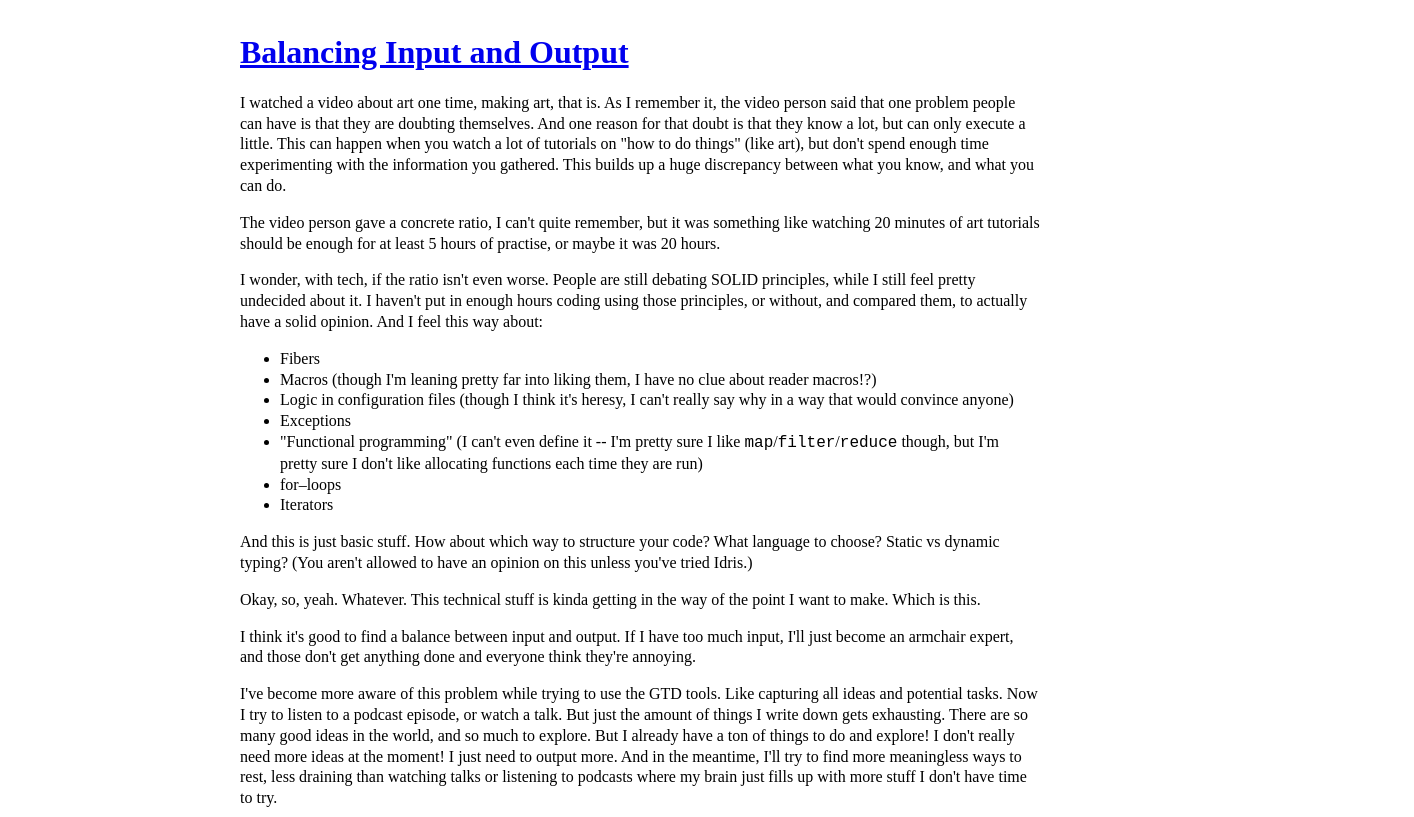
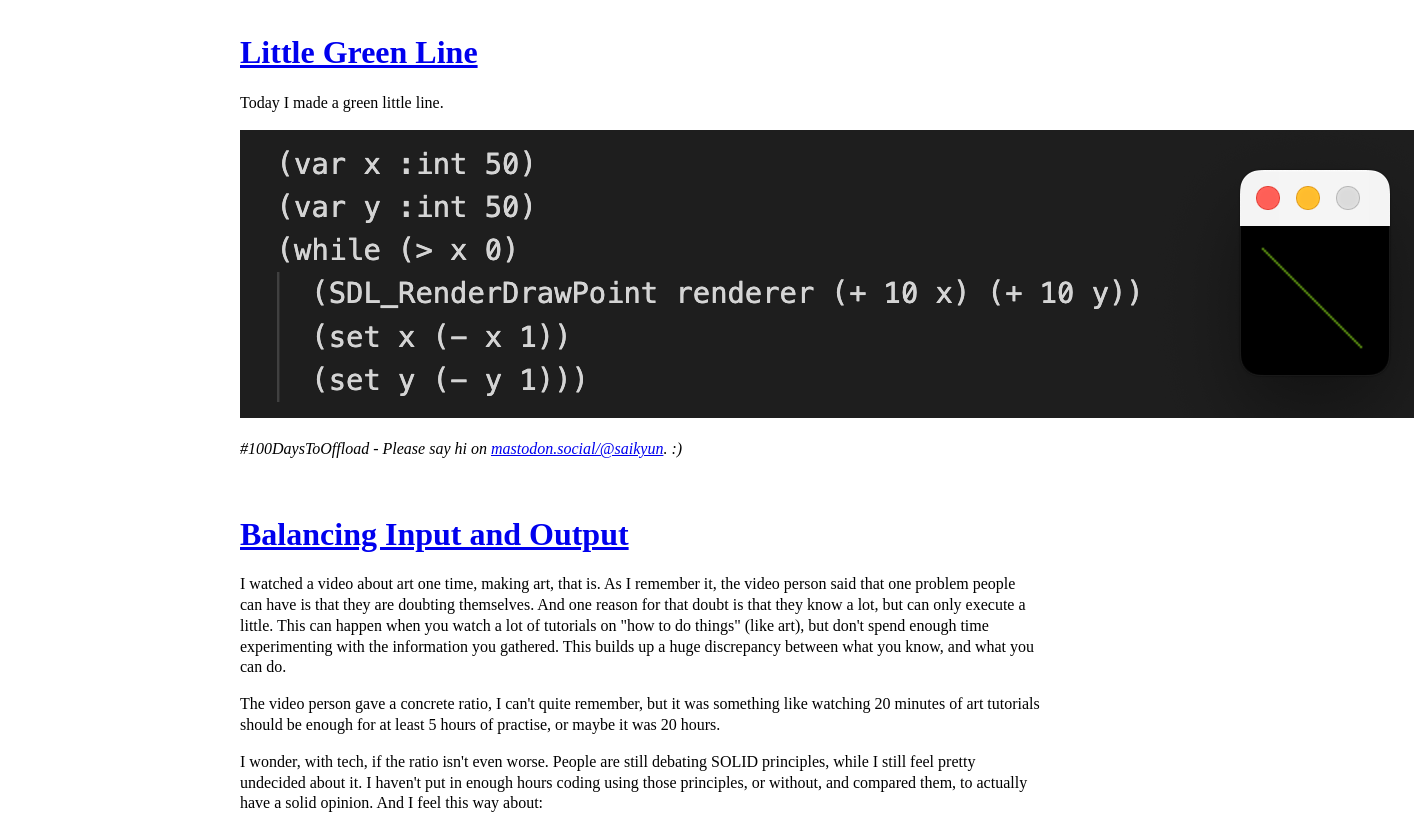
Before and after one commit to saikyun/saikyun.github.io, a plain HTML site: page index.html in a window 1280 px wide. Shown: the top 817 px of the page, 1414 px wide, since content can reach past the window. Drawn offline with Linux system fonts and the light colour scheme.

Commit message:
19 Little Green Line

```diff
--- a/index.html
+++ b/index.html
@@ -40,6 +40,13 @@
 <body>
 
   <div class="container">
+    <h1 id="little-green-line"><a href="#little-green-line">Little Green Line</a></h1>
+    <p>Today I made a green little line.</p>
+    <p><img src="/posts/19/little_green_line.png" alt="Little Green Line"></p>
+    <p><em>#100DaysToOffload - Please say hi on <a href="https://mastodon.social/@saikyun">mastodon.social/@saikyun</a>. :)</em></p>
+
+    <br />
+
     <h1 id="balancing-input-and-output"><a href="#balancing-input-and-output">Balancing Input and Output</a></h1>
     <p>I watched a video about art one time, making art, that is. As I remember it, the video person said that one problem people can have is that they are doubting themselves. And one reason for that doubt is that they know a lot, but can only execute a little. This can happen when you watch a lot of tutorials on &quot;how to do things&quot; (like art), but don't spend enough time experimenting with the information you gathered. This builds up a huge discrepancy between what you know, and what you can do.</p>
     <p>The video person gave a concrete ratio, I can't quite remember, but it was something like watching 20 minutes of art tutorials should be enough for at least 5 hours of practise, or maybe it was 20 hours.</p>
```
Also changed, not shown: posts/19/19 Little Green Line.html (added, +4 -0 lines), posts/19/little_green_line.png (added), 1 other file.
